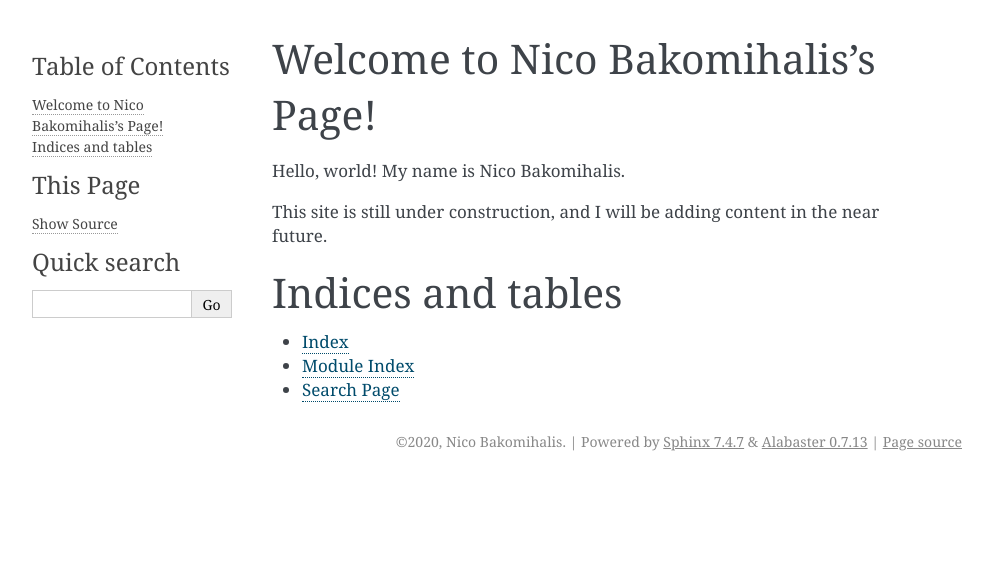
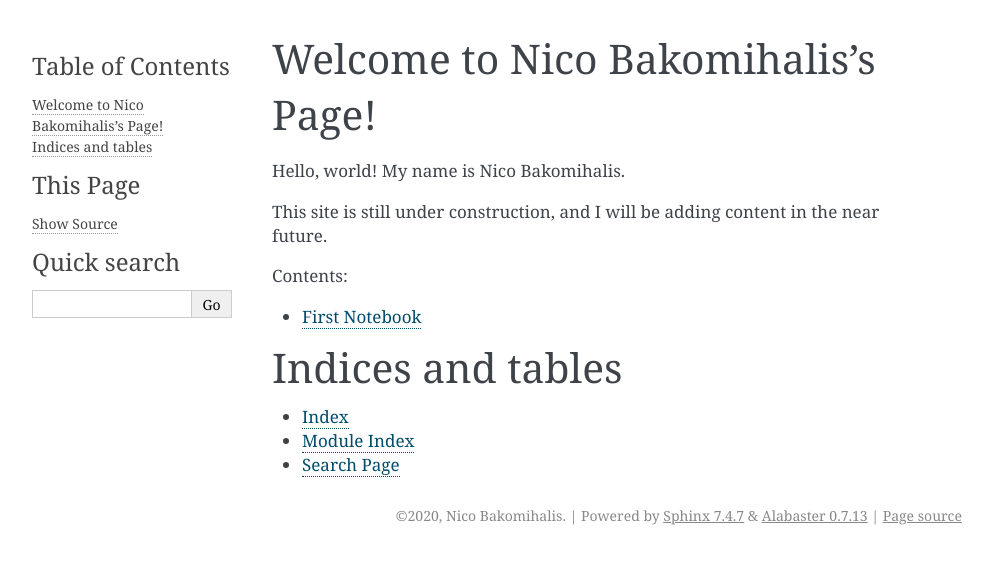
Before and after one commit to nicobako/pythonic-misadventures, a Sphinx documentation site: the page built from doc/source/index.rst, in a window 1280 px wide. Shown: the top 564 px of the page, without its empty margins (148-1141 px from the left). Built offline with Sphinx 7.4.7, drawn with Linux system fonts in a browser that asks for light colours.

Commit message:
added first notebook

```diff
--- a/doc/source/conf.py
+++ b/doc/source/conf.py
@@ -28,6 +28,7 @@ author = 'Nico Bakomihalis'
 # extensions coming with Sphinx (named 'sphinx.ext.*') or your custom
 # ones.
 extensions = [
+    "nbsphinx"
 ]
 
 # Add any paths that contain templates here, relative to this directory.
--- a/doc/source/index.rst
+++ b/doc/source/index.rst
@@ -10,6 +10,8 @@ and I will be adding content in the near future.
    :maxdepth: 2
    :caption: Contents:
 
+   first_notebook
+
 Indices and tables
 ==================
 
```
Also changed, not shown: doc/source/first_notebook.ipynb (added), 1 other file.
